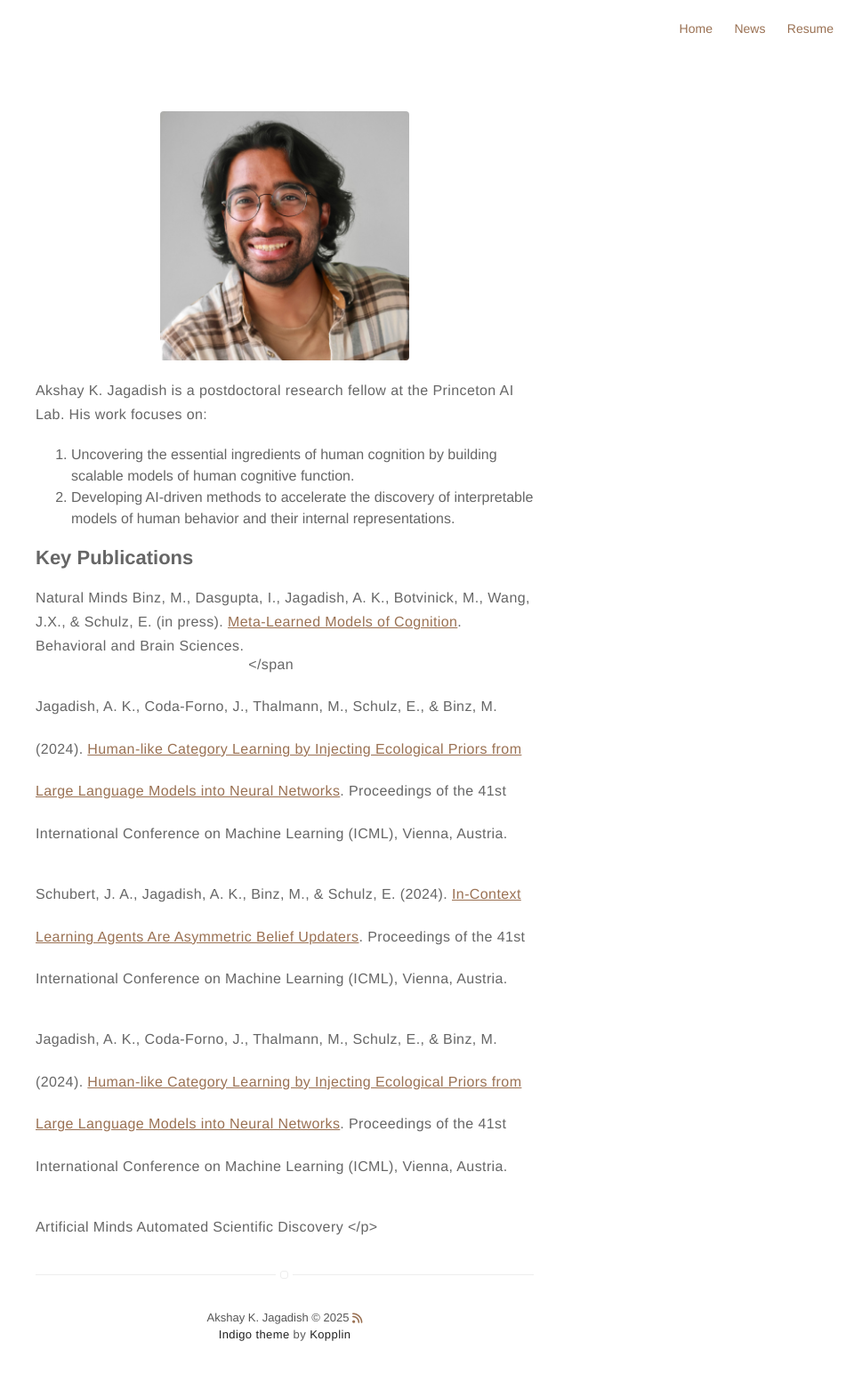
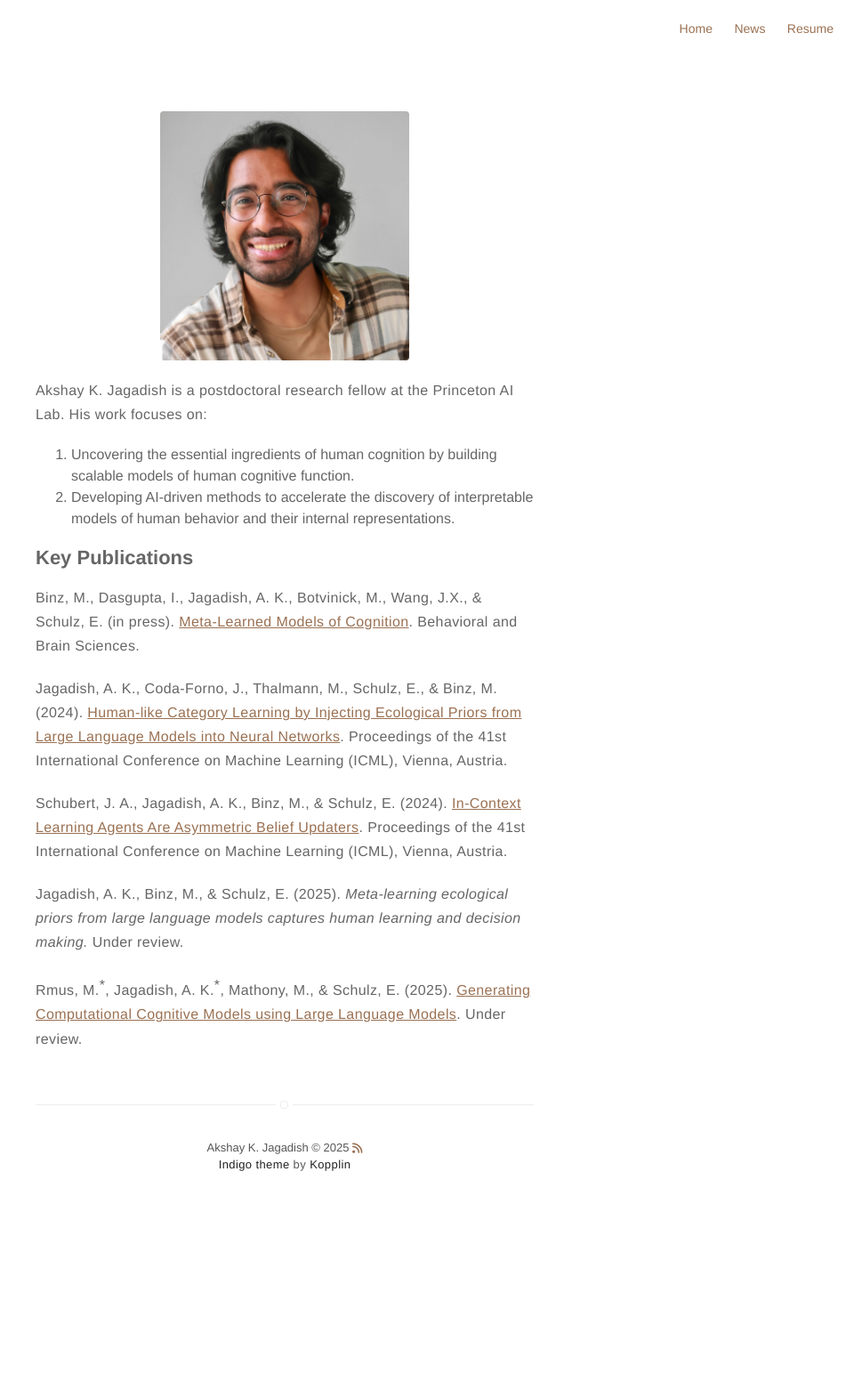
Before and after one commit to akjagadish/akjagadish.github.io, a Jekyll site: the page built from about.md, in a window 1280 px wide. Shown: the whole page at 89% size, without its empty margins (320-1280 px from the left). Built offline with Jekyll 4.4.1, drawn with Linux system fonts in a browser that asks for light colours; nearby versions of some CDN libraries; after the commit the page ends 1380 px from its top, so only the background shows below that.

Commit message:
Revise key publications in about.md
Updated key publications section with new entries and removed some under-review references.

```diff
--- a/about.md
+++ b/about.md
@@ -15,20 +15,32 @@ layout: page
 <h2>Key Publications</h2>
 
 <p>
-Natural Minds
-Binz, M., Dasgupta, I., <b>Jagadish, A. K.</b>, Botvinick, M., Wang, J.X., & Schulz, E. (in press). <a href="https://arxiv.org/abs/2304.06729/">Meta-Learned Models of Cognition</a>. Behavioral and Brain Sciences. <span style="vertical-align:-75%"></span <br>
-<b>Jagadish, A. K.</b>, Coda-Forno, J., Thalmann, M., Schulz, E., & Binz, M. (2024). <a href="https://arxiv.org/abs/2402.01821">Human-like Category Learning by Injecting Ecological Priors from Large Language Models into Neural Networks</a>. Proceedings of the 41st International Conference on Machine Learning (ICML), Vienna, Austria.<span style="vertical-align:-75%"></span> <br>
-Schubert, J. A., <b>Jagadish, A. K.</b>, Binz, M., & Schulz, E. (2024). <a href="https://arxiv.org/abs/2402.03969">In-Context Learning Agents Are Asymmetric Belief Updaters</a>. Proceedings of the 41st International Conference on Machine Learning (ICML), Vienna, Austria.<span style="vertical-align:-75%"></span> <br>
-<b>Jagadish, A. K.</b>, Coda-Forno, J., Thalmann, M., Schulz, E., & Binz, M. (2024). <a href="https://arxiv.org/abs/2402.01821">Human-like Category Learning by Injecting Ecological Priors from Large Language Models into Neural Networks</a>. Proceedings of the 41st International Conference on Machine Learning (ICML), Vienna, Austria.<span style="vertical-align:-75%"></span> <br>
-<!-- <b>Jagadish, A. K.</b>, Binz, M., Saanum, T., Wang, J.X., & Schulz, E. (under review). <a href="https://osf.io/preprints/psyarxiv/ymve5">Zero-shot compositional reasoning in a reinforcement learning setting</a>.<span style="vertical-align:-75%"></span> <br> -->
+Binz, M., Dasgupta, I., <b>Jagadish, A. K.</b>, Botvinick, M., Wang, J.X., & Schulz, E. (in press).
+<a href="https://arxiv.org/abs/2304.06729/">Meta-Learned Models of Cognition</a>. Behavioral and Brain Sciences.
+<span style="vertical-align:-75%"></span><br>
 
-Artificial Minds
-<!-- Coda-Forno, J., Witte, K., <b>Jagadish, A. K.</b>, Binz, M., & Schulz, E. (under review). <a href="https://arxiv.org/abs/2304.11111">Inducing anxiety in large language models increases exploration and bias</a>. <span style="vertical-align:-75%"></span><br> -->
+<b>Jagadish, A. K.</b>, Coda-Forno, J., Thalmann, M., Schulz, E., & Binz, M. (2024).
+<a href="https://arxiv.org/abs/2402.01821">Human-like Category Learning by Injecting Ecological Priors from Large Language Models into Neural Networks</a>.
+Proceedings of the 41st International Conference on Machine Learning (ICML), Vienna, Austria.
+<span style="vertical-align:-75%"></span><br>
 
-Automated Scientific Discovery
+Schubert, J. A., <b>Jagadish, A. K.</b>, Binz, M., & Schulz, E. (2024).
+<a href="https://arxiv.org/abs/2402.03969">In-Context Learning Agents Are Asymmetric Belief Updaters</a>.
+Proceedings of the 41st International Conference on Machine Learning (ICML), Vienna, Austria.
+<span style="vertical-align:-75%"></span><br>
 
+<b>Jagadish, A. K.</b>, Binz, M., & Schulz, E. (2025).
+<i>Meta-learning ecological priors from large language models captures human learning and decision making.</i> Under review.
+<span style="vertical-align:-75%"></span><br>
 
+Rmus, M.<span style="vertical-align:super;">*</span>, <b>Jagadish, A. K.</b><span style="vertical-align:super;">*</span>, Mathony, M., & Schulz, E. (2025).
+<a href="https://arxiv.org/pdf/2502.00879.pdf">Generating Computational Cognitive Models using Large Language Models</a>.
+Under review.
+<span style="vertical-align:-75%"></span><br>
 </p>
+
 <!-- Coda-Forno, J., Witte, K., <b>Jagadish, A. K.</b>, Binz, M., & Schulz, E. (under review). <a href="https://arxiv.org/abs/2304.11111">Inducing anxiety in large language models increases exploration and bias</a>. <span style="vertical-align:-75%"></span><br> -->
 <!-- <li><a href="https://osf.io/preprints/psyarxiv/j7fwb">“Chat-GPT on the Couch”: Mitigating State Anxiety in Large Language Models via Mindfulness-based Relaxation Techniques</a></li>
 -->
+<!-- <b>Jagadish, A. K.</b>, Binz, M., Saanum, T., Wang, J.X., & Schulz, E. (under review). <a href="https://osf.io/preprints/psyarxiv/ymve5">Zero-shot compositional reasoning in a reinforcement learning setting</a>.<span style="vertical-align:-75%"></span> <br> -->
+<!-- Coda-Forno, J., Witte, K., <b>Jagadish, A. K.</b>, Binz, M., & Schulz, E. (under review). <a href="https://arxiv.org/abs/2304.11111">Inducing anxiety in large language models increases exploration and bias</a>. <span style="vertical-align:-75%"></span><br> -->
```
